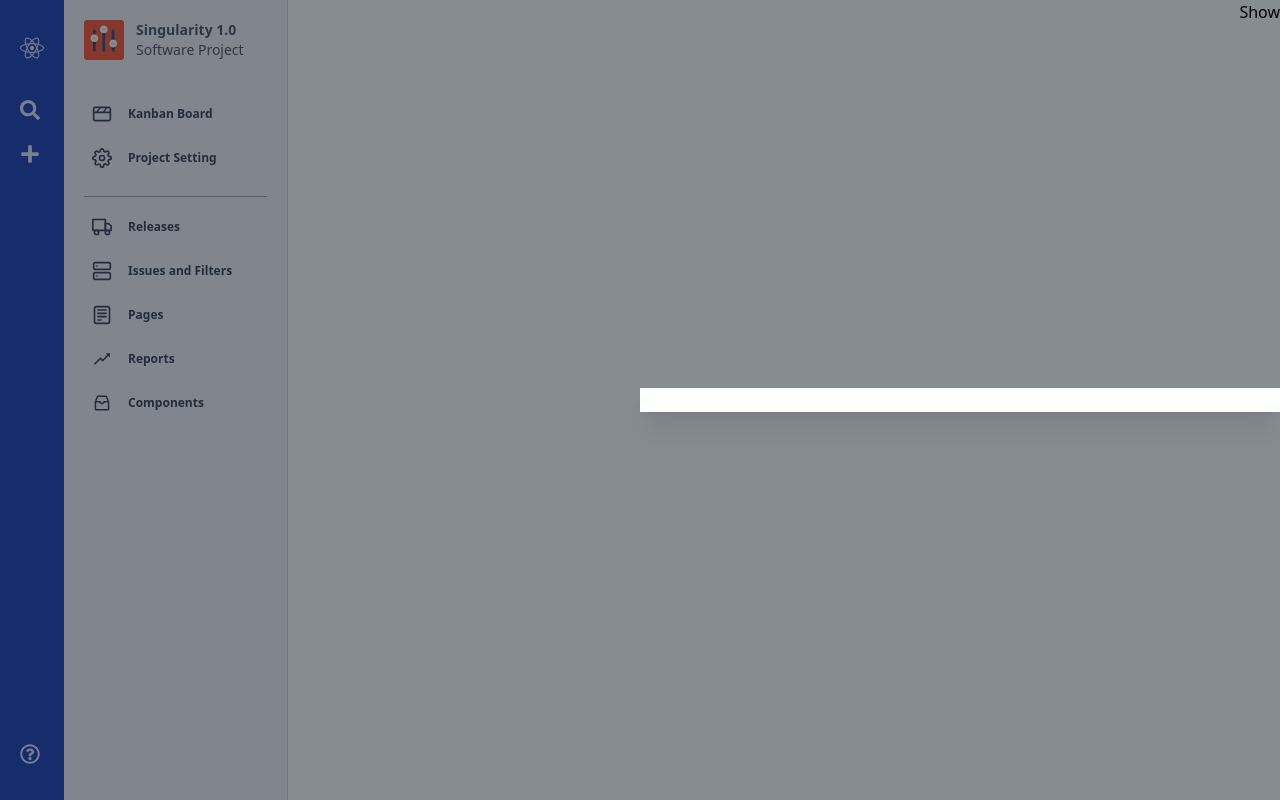
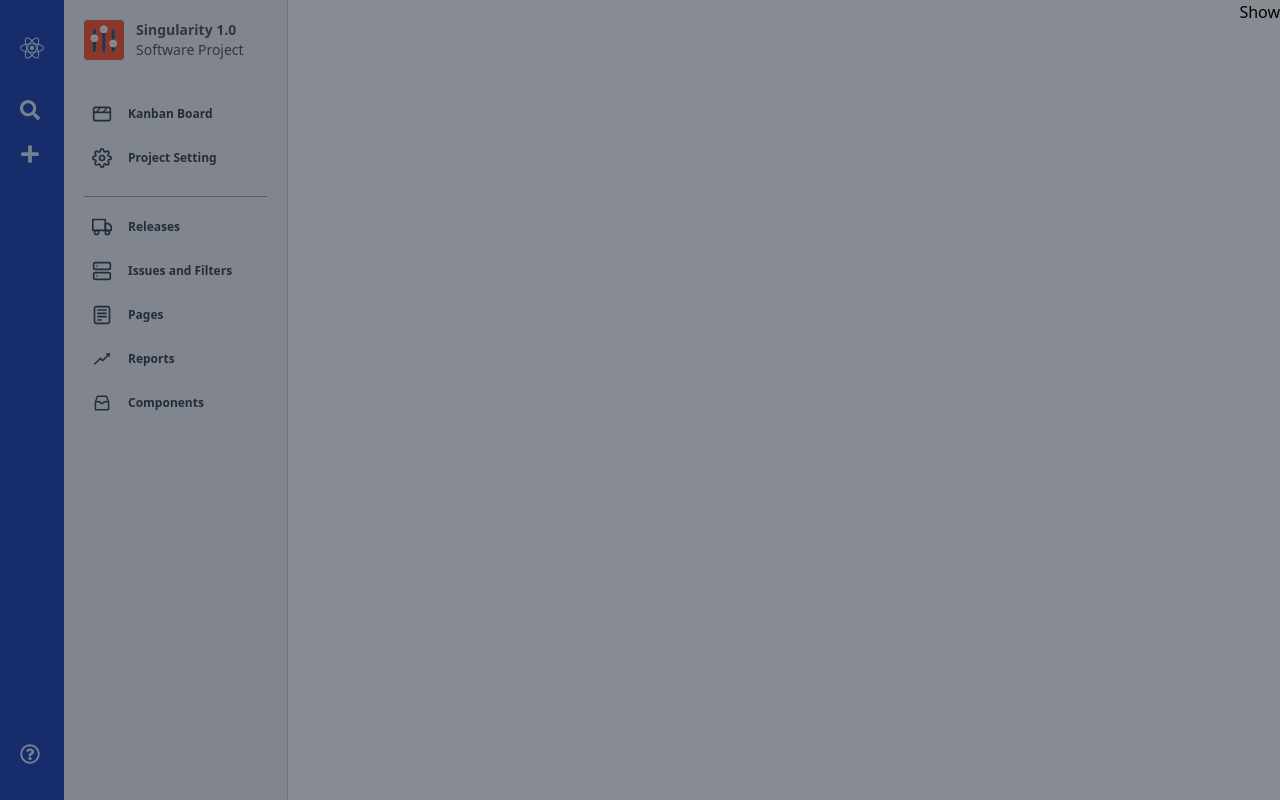
Before and after one commit to AbdulQaharRahmani/jira_clone, a React (Create React App) app: page / in a window 1280 px wide. Built offline with nearby package versions, Linux system fonts and the light colour scheme.

Commit message:
Search Module done

```diff
--- a/src/components/Layout/Sidebar/Search/Search.js
+++ b/src/components/Layout/Sidebar/Search/Search.js
@@ -4,8 +4,8 @@ import { FaSearch } from "react-icons/fa";
 const Search = ({ show, setShow }) => {
   return (
     <div className="p-6">
-      <div className="pb-4">
-        <div className="flex gap-2 items-center border-b-2 border-blue-700 rounded py-1">
+      <div className="pb-4 pr-8">
+        <div className="flex gap-2 items-center border-b-2 border-blue-700 rounded pt-1 pb-2">
           <FaSearch className="text-xl text-gray-600" />
           <input
             type="text"
--- a/src/components/Layout/Sidebar/Sidebar.js
+++ b/src/components/Layout/Sidebar/Sidebar.js
@@ -38,7 +38,7 @@ const Sidebar = () => {
             </SidebarItem>
             {showModal && (
 
-              <Modal show={showModal} setShow={setShowModal} className="left-0 h-full">
+              <Modal show={showModal} options={{closeButton: true}} setShow={setShowModal} className="left-0 top-0 h-full w-5/12">
                 <Search />
               </Modal>
             )}
--- a/src/components/Utilities/Modal.js
+++ b/src/components/Utilities/Modal.js
@@ -5,16 +5,24 @@ const Modal = ({
   setShow,
   options: { backdrop = true, closeButton = false } = {},
   children,
-  className
+  className,
 }) => {
-
-
   return (
     <div>
       {show && (
         <div>
-          <BackDrop click={() => setShow(false)} />
-          <div className={`fixed w-1/2 p-3  top-1/2 left-1/2 -translate-y-1/2 bg-white text-gray-800 shadow-xl z-50 opacity-100 ${className} `}>
+          {backdrop && <BackDrop click={() => setShow(false)} />}
+          <div
+            className={`fixed w-1/2 p-3 bg-white text-gray-600 shadow-xl z-50  ${className} `}
+          >
+            {closeButton && (
+              <button
+                onClick={() => setShow(false)}
+                className="absolute top-2 text-2xl hover:text-blue-600 -right-6 z-50 bg-white py-2 px-4 border border-gray-200 shadow"
+              >
+                X
+              </button>
+            )}
             {children}
           </div>
         </div>
```
